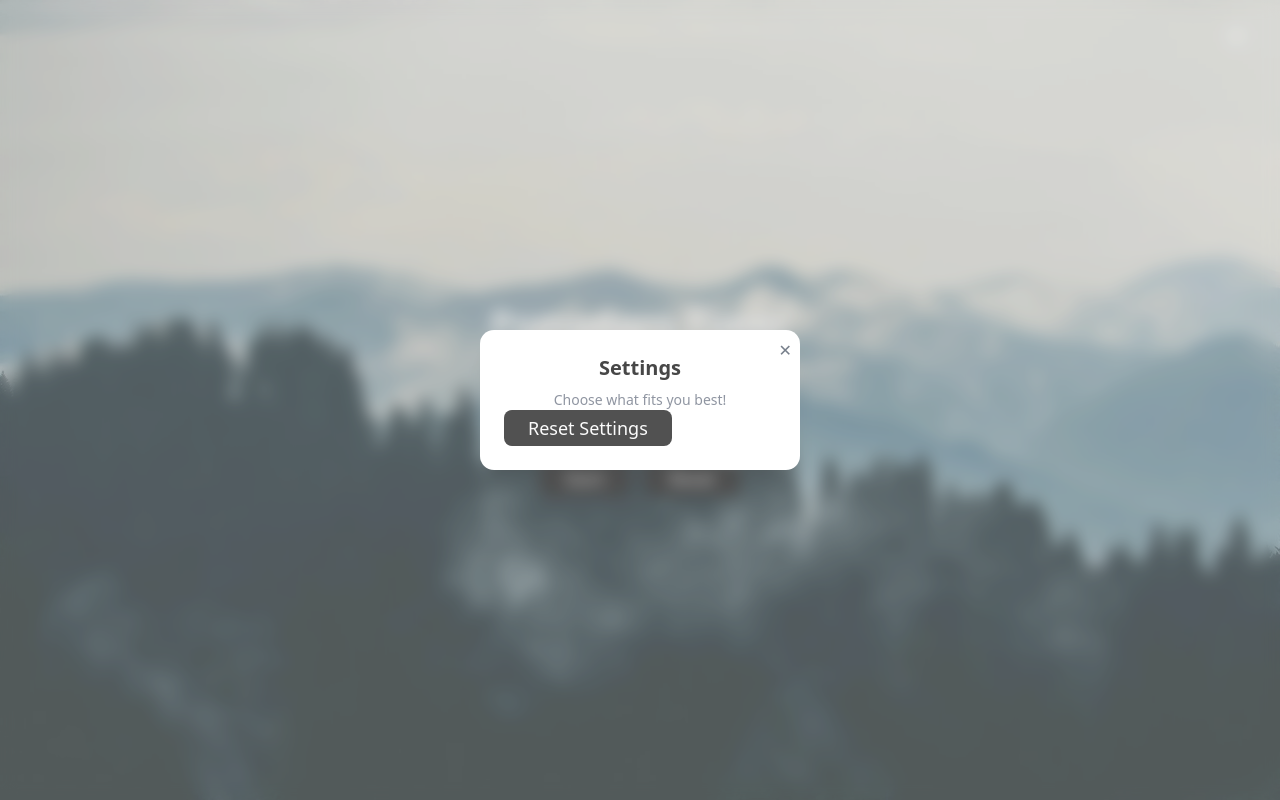
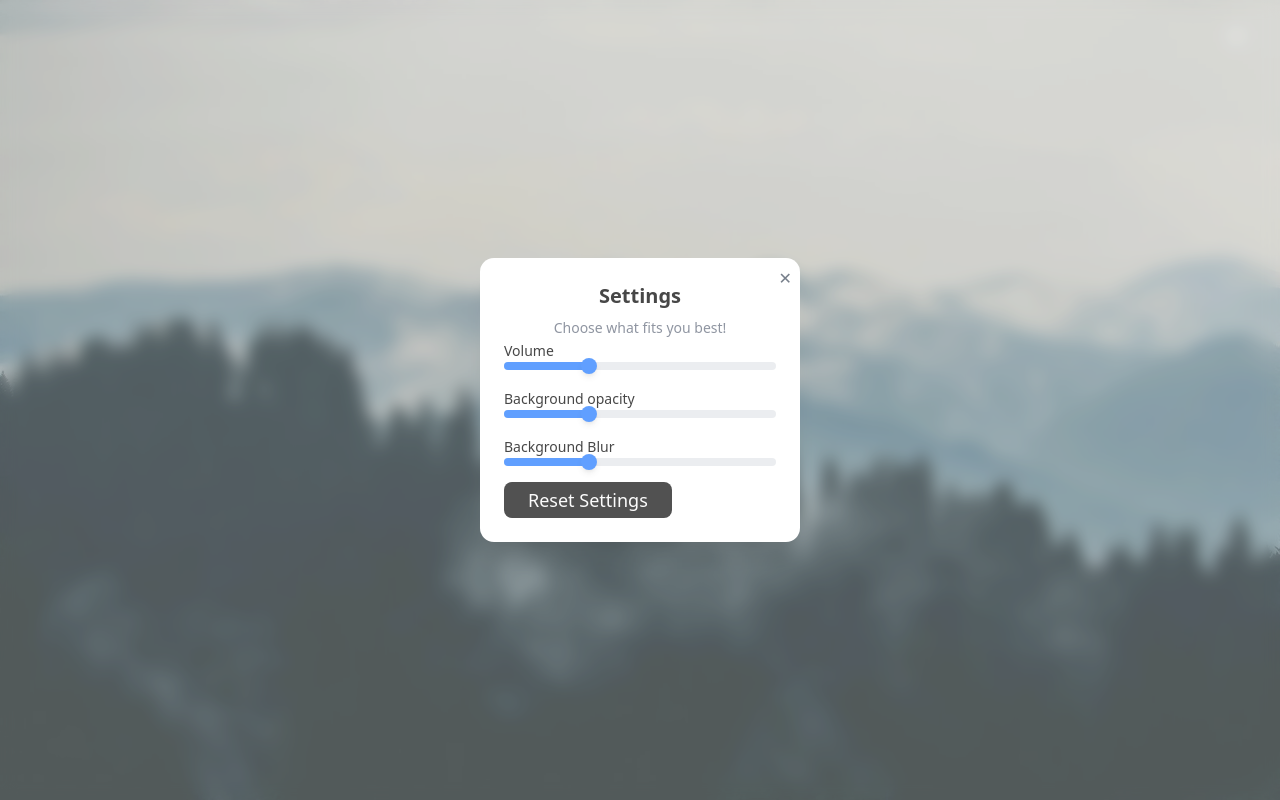
Before and after one commit to SiddDevCS/PomodoroNext, a Next.js app: page / in a window 1280 px wide. Both pictures are taken after a click on the button 1244 px from the left and 36 px from the top of the page. Built offline with nearby package versions, Linux system fonts and the light colour scheme.

Commit message:
Slider's in panel

```diff
--- a/src/app/page.tsx
+++ b/src/app/page.tsx
@@ -2,6 +2,8 @@
 
 import { useState } from "react";
 import { Button } from "@/components/ui/button";
+import * as Slider from "@radix-ui/react-slider";
+
 
 export default function PomodoroTimer() {
   const [time, setTime] = useState("25:00");
@@ -14,6 +16,7 @@ export default function PomodoroTimer() {
     setTime("25:00");
     setIsRunning(false);
   };
+
 
   const handleResetSettings = () => {
 
@@ -51,11 +54,10 @@ export default function PomodoroTimer() {
         id="settings-button"
         className="w-10 h-10 absolute top-4 right-4 z-50 text-white"
       >
-        <svg xmlns="http://www.w3.org/2000/svg" fill="none" viewBox="0 0 24 24" stroke-width="1.5" stroke="currentColor" className="size-6">
-          <path strokeLinecap="round" stroke-linejoin="round" d="M9.594 3.94c.09-.542.56-.94 1.11-.94h2.593c.55 0 1.02.398 1.11.94l.213 1.281c.063.374.313.686.645.87.074.04.147.083.22.127.325.196.72.257 1.075.124l1.217-.456a1.125 1.125 0 0 1 1.37.49l1.296 2.247a1.125 1.125 0 0 1-.26 1.431l-1.003.827c-.293.241-.438.613-.43.992a7.723 7.723 0 0 1 0 .255c-.008.378.137.75.43.991l1.004.827c.424.35.534.955.26 1.43l-1.298 2.247a1.125 1.125 0 0 1-1.369.491l-1.217-.456c-.355-.133-.75-.072-1.076.124a6.47 6.47 0 0 1-.22.128c-.331.183-.581.495-.644.869l-.213 1.281c-.09.543-.56.94-1.11.94h-2.594c-.55 0-1.019-.398-1.11-.94l-.213-1.281c-.062-.374-.312-.686-.644-.87a6.52 6.52 0 0 1-.22-.127c-.325-.196-.72-.257-1.076-.124l-1.217.456a1.125 1.125 0 0 1-1.369-.49l-1.297-2.247a1.125 1.125 0 0 1 .26-1.431l1.004-.827c.292-.24.437-.613.43-.991a6.932 6.932 0 0 1 0-.255c.007-.38-.138-.751-.43-.992l-1.004-.827a1.125 1.125 0 0 1-.26-1.43l1.297-2.247a1.125 1.125 0 0 1 1.37-.491l1.216.456c.356.133.751.072 1.076-.124.072-.044.146-.086.22-.128.332-.183.582-.495.644-.869l.214-1.28Z" />
-          <path strokeLinecap="round" stroke-linejoin="round" d="M15 12a3 3 0 1 1-6 0 3 3 0 0 1 6 0Z" />
+        <svg xmlns="http://www.w3.org/2000/svg" fill="none" viewBox="0 0 24 24" strokeWidth="1.5" stroke="currentColor" className="size-6">
+          <path strokeLinecap="round" strokeLinejoin="round" d="M9.594 3.94c.09-.542.56-.94 1.11-.94h2.593c.55 0 1.02.398 1.11.94l.213 1.281c.063.374.313.686.645.87.074.04.147.083.22.127.325.196.72.257 1.075.124l1.217-.456a1.125 1.125 0 0 1 1.37.49l1.296 2.247a1.125 1.125 0 0 1-.26 1.431l-1.003.827c-.293.241-.438.613-.43.992a7.723 7.723 0 0 1 0 .255c-.008.378.137.75.43.991l1.004.827c.424.35.534.955.26 1.43l-1.298 2.247a1.125 1.125 0 0 1-1.369.491l-1.217-.456c-.355-.133-.75-.072-1.076.124a6.47 6.47 0 0 1-.22.128c-.331.183-.581.495-.644.869l-.213 1.281c-.09.543-.56.94-1.11.94h-2.594c-.55 0-1.019-.398-1.11-.94l-.213-1.281c-.062-.374-.312-.686-.644-.87a6.52 6.52 0 0 1-.22-.127c-.325-.196-.72-.257-1.076-.124l-1.217.456a1.125 1.125 0 0 1-1.369-.49l-1.297-2.247a1.125 1.125 0 0 1 .26-1.431l1.004-.827c.292-.24.437-.613.43-.991a6.932 6.932 0 0 1 0-.255c.007-.38-.138-.751-.43-.992l-1.004-.827a1.125 1.125 0 0 1-.26-1.43l1.297-2.247a1.125 1.125 0 0 1 1.37-.491l1.216.456c.356.133.751.072 1.076-.124.072-.044.146-.086.22-.128.332-.183.582-.495.644-.869l.214-1.28Z" />
+          <path strokeLinecap="round" strokeLinejoin="round" d="M15 12a3 3 0 1 1-6 0 3 3 0 0 1 6 0Z" />
         </svg>
-
       </button>
 
       {/* This is the Settings Panel */}
@@ -69,6 +71,55 @@ export default function PomodoroTimer() {
             {/* Subtitle */}
             <p className="text-sm text-center mt-2 text-gray-500">
               Choose what fits you best!</p>
+
+            {/* Volume slider */}
+            <div className="mb-4">
+              <label className="text-sm font-medium">Volume</label>
+              <Slider.Root
+                defaultValue={[30]}
+                max={100}
+                step={1}
+                className="relative flex w-full touch-none select-none items-center"
+              >
+                <Slider.Track className="relative h-2 w-full grow overflow-hidden rounded-full bg-gray-200">
+                  <Slider.Range className="absolute h-full bg-blue-500" />
+                </Slider.Track>
+                <Slider.Thumb className="block h-4 w-4 rounded-full bg-blue-500 shadow-md transition-all" />
+              </Slider.Root>
+            </div>
+
+            {/* Background opacity slider */}
+            <div className="mb-4">
+              <label className="text-sm font-medium">Background opacity</label>
+              <Slider.Root
+                defaultValue={[30]}
+                max={100}
+                step={1}
+                className="relative flex w-full touch-none select-none items-center"
+              >
+                <Slider.Track className="relative h-2 w-full grow overflow-hidden rounded-full bg-gray-200">
+                  <Slider.Range className="absolute h-full bg-blue-500" />
+                </Slider.Track>
+                <Slider.Thumb className="block h-4 w-4 rounded-full bg-blue-500 shadow-md transition-all" />
+              </Slider.Root>
+            </div>
+
+            {/* Background blur */}
+            <div className="mb-4">
+              <label className="text-sm font-medium">Background Blur</label>
+              <Slider.Root
+                defaultValue={[30]}
+                max={100}
+                step={1}
+                className="relative flex w-full touch-none select-none items-center"
+              >
+                <Slider.Track className="relative h-2 w-full grow overflow-hidden rounded-full bg-gray-200">
+                  <Slider.Range className="absolute h-full bg-blue-500" />
+                </Slider.Track>
+                <Slider.Thumb className="block h-4 w-4 rounded-full bg-blue-500 shadow-md transition-all" />
+              </Slider.Root>
+            </div>
+
 
             {/* Reset settings button in panel */}
             <Button onClick={handleResetSettings} className="px-6 py-2 text-lg flex justify-center">Reset Settings</Button>
```
